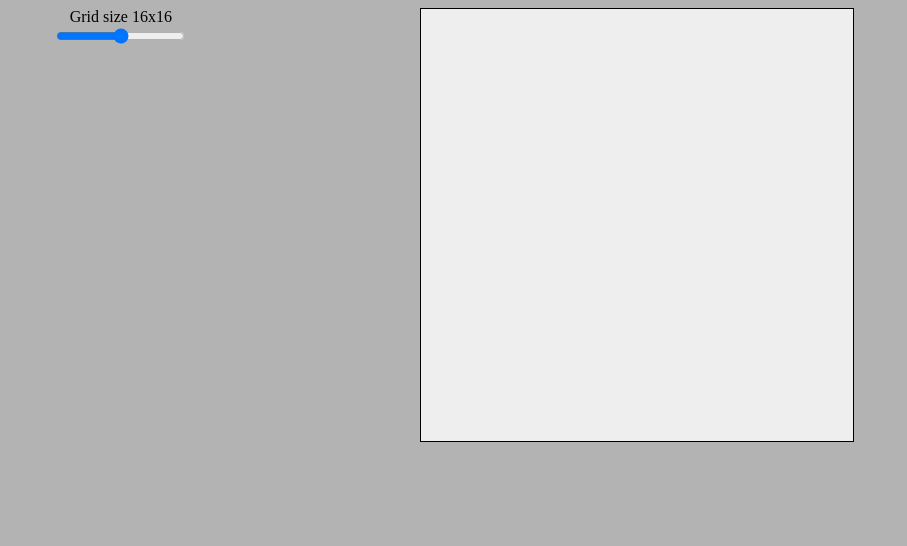
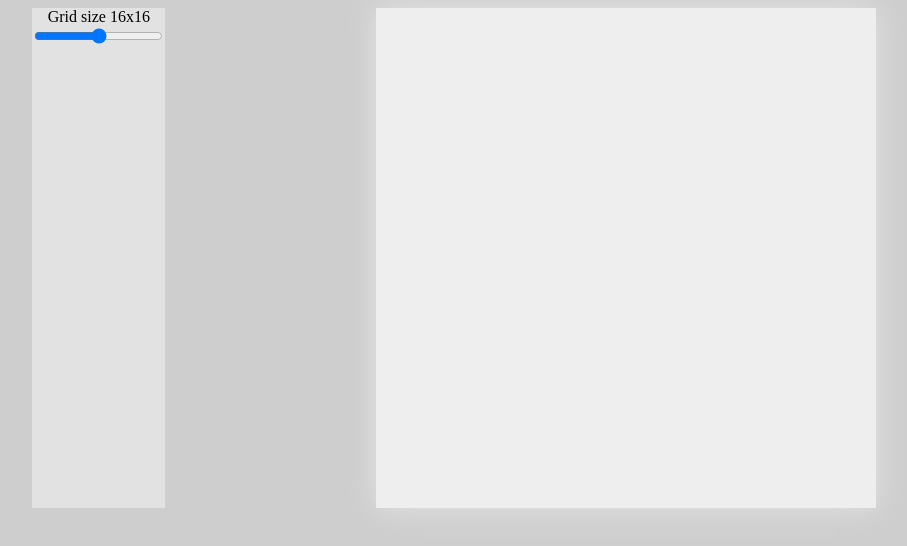
Before and after one commit to majiro1996/Etch-a-sketch, a plain HTML site: page index.html in a window 1280 px wide. Shown: the whole page, without its empty margins (186-1093 px from the left). Drawn offline with Linux system fonts and the light colour scheme.

Commit message:
Change from grid to flex

```diff
--- a/index.html
+++ b/index.html
@@ -11,13 +11,15 @@
 <body>
     <div id="panel">
         <div class="sliderBox">
-            <div>Grid size 16x16</div>
-            <input type="range" min="1" max="100" class="slider" id="gridSize">
+            <div id="sliderRange">Grid size 16x16</div>
+            <input type="range" min="1" max="100" class="slider" id="sizeSlider">
         </div>
     </div>
+
     <div id="container">
 
     </div>
 
+
 </body>
 </html>
--- a/script.js
+++ b/script.js
@@ -1,24 +1,36 @@
 //variables
-let pSize=27;
-let canSize=432;
+let canSize=500;
 let quantity=16;
 let paintColor="black";
 let mouseIsDown = false;
 //create the grid
-function makeGrid(height,width){
+function makeGrid(number){
     let container=document.querySelector("#container");
-    for(let i=1;i<=(height*width);i++){
+    removeAllChildNodes(container);
+    for(let i=1;i<=(quantity);i++){
+        let wrap=document.createElement("div");
+        wrap.classList.add("wrap");
+        wrap.classList.add(i);
+        container.appendChild(wrap);
+        for(let b=1;b<=number;b++){
             let square=document.createElement("div");
             square.classList.add("squares");
-        container.appendChild(square);
-
+            wrap.appendChild(square);
         }
 
     }
-makeGrid(16,16);
+    paint()
+}
+makeGrid(16);
+
+//function to remove al child nodes
+function removeAllChildNodes(parent) {
+    while (parent.firstChild) {
+        parent.removeChild(parent.firstChild);
+    }
+}
 
 //to keep track if the mouse if down or not
-
 window.addEventListener('mousedown',function() {
     mouseIsDown = true;
 });
@@ -26,17 +38,33 @@ window.addEventListener('mouseup',function() {
     mouseIsDown = false;
 });
 
-//change color of squares
+//change color event listener
+function paint(){
     let squares=document.querySelectorAll(".squares");
     squares.forEach(square=>{
+        square.style.height=(100/quantity)+"%";
         square.addEventListener("mouseover",function(){
             if (mouseIsDown===true){
             square.style.backgroundColor=paintColor}
 
         });
-    square.addEventListener("click",function(){
+        square.addEventListener("mousedown",function(){
             square.style.backgroundColor=paintColor
 
         });
 
+
     });
+
+}
+//change canvas size
+
+
+//Amount of squares slider
+let att=document.querySelector("#sizeSlider");
+att.oninput= function(){
+    quantity=att.value;
+    makeGrid(quantity);
+    let slider=document.querySelector("#sliderRange");
+    slider.textContent="Grid size "+quantity+"x"+quantity;
+}
--- a/styles.css
+++ b/styles.css
@@ -1,24 +1,37 @@
 body{
     display:flex;
     justify-content:space-evenly;
-    background-color:rgb(179, 179, 179)
+    background-color:rgb(206, 206, 206)
 }
+
 #container{
-    display:grid;
-    width: 432px;
-    height: 432px;
-    grid-template-rows: repeat(auto-fill, 27px);
-    grid-template-columns: repeat(auto-fill, 27px);
-    border:1px solid black;
-    gap:0px;
+    display: flex;
+    width: 500px;
+    height: 500px;
+    gap:0mm;
+    box-shadow: 0px 0px 27px rgb(228, 228, 228);
 }
 .squares{
-background-color: rgb(238, 238, 238);
-width: 27px;
-height: 27px;
+    flex-shrink: 1;
+    flex-grow: 1;
+    height: 30px;
+    width: auto;
+    background-color: rgb(238, 238, 238);
+
+}
+.wrap{
+    flex-shrink: 1;
+    flex-grow:1;
+    display:flex;
+    flex-direction: column;
+
 }
 .sliderBox{
     display:flex;
+    flex:1 1 auto;
     flex-direction:column;
     align-items: center;
 }
+#panel{
+    background-color: rgb(226, 226, 226);
+}
```
Lines whose indentation alone changed are shown as unchanged.
